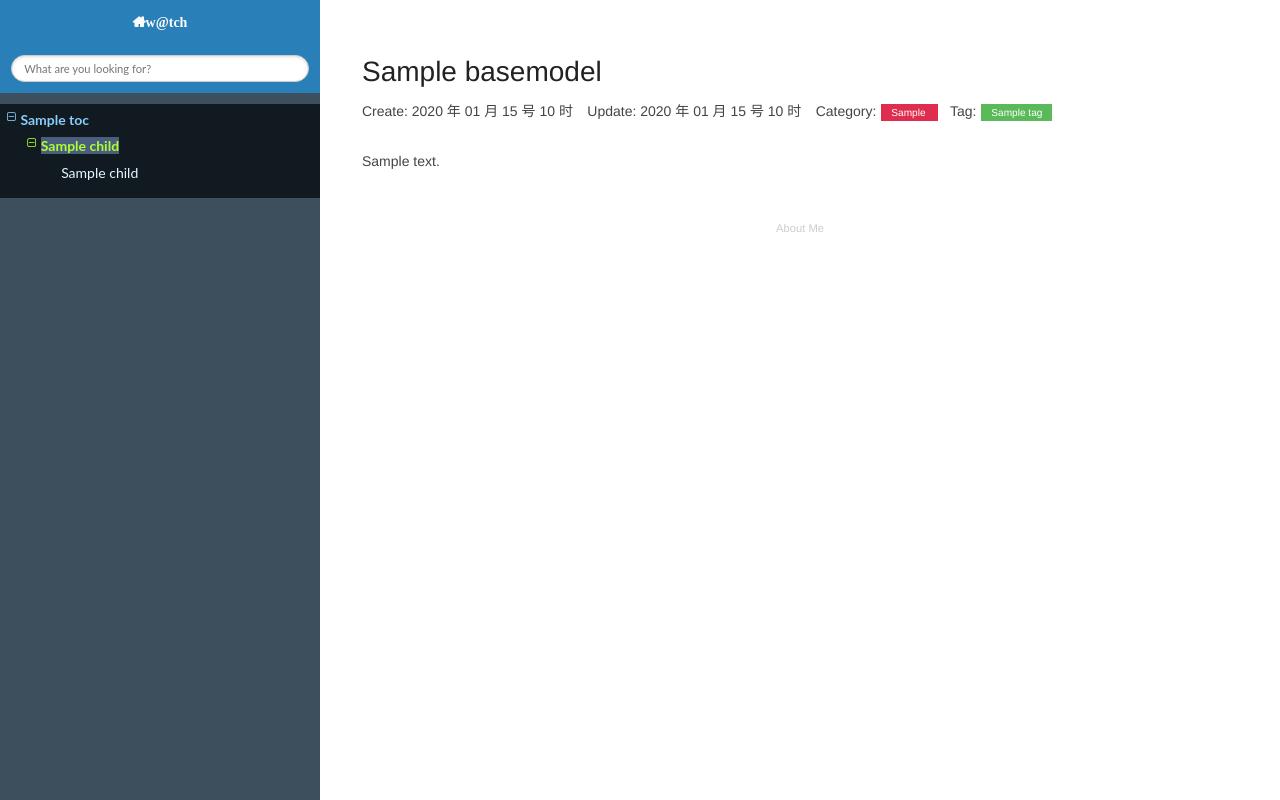
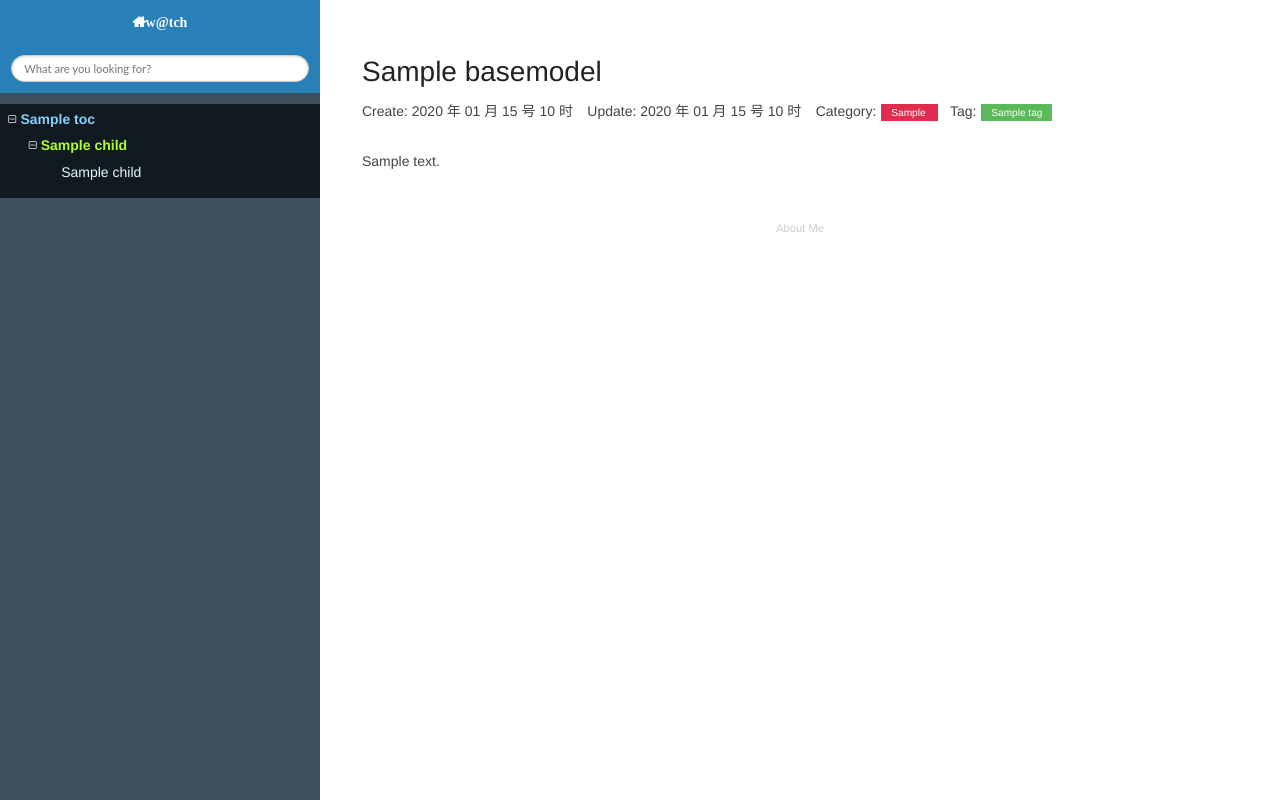
Before and after one commit to L1nwatch/my_blog_source, a Django app: template my_blog/articles/templates/article.html in a window 1280 px wide. Run offline with Django 3.2, Linux system fonts and the light colour scheme; tables that the repository leaves empty hold one stand-in row (values such as "Sample post"); the template is opened without the code that fills it: values that come from a table or form of the project are taken from there, most other values are stand-ins (such as "Sample title", 1, 10 or a date in 2020).

Commit message:
继续修改 CSS, 修改文章目录树的 js 脚本, 主要是处理目录树显示的代码逻辑

```diff
--- a/my_blog/articles/templates/article_sidebar.html
+++ b/my_blog/articles/templates/article_sidebar.html
@@ -2,39 +2,32 @@
     {% if toc %}
         {% for l1 in toc %}
             <li class="toctree-l1">
-                <a href="#{{ l1.id }}">
+                <a class="toctree-a" href="#{{ l1.id }}">{{ l1.title }}</a>
                 {% if l1.child %}
-                        <span class="toctree-expand fa fa-plus-square-o show-button1"></span>{{ l1.title }}
+                    <span class="toctree-expand fa fa-plus-square-o show-button1"></span>
                     <ul>
                         {% for l2 in l1.child %}
                             <li class="toctree-l2">
-                                    <a class="a-show1" href="#{{ l2.id }}">
+                                <a class="a-show1 toctree-a" href="#{{ l2.id }}">{{ l2.title }}</a>
                                     {% if l2.child %}
                                         <span class="toctree-expand fa fa-plus-square-o show-button2"></span>
-                                            {{ l2.title }}
                                         <ul>
                                             {% for l3 in l2.child %}
                                                 {% if l3 %}
                                                     <li class="toctree-l3">
-                                                            <a class="a-show2" href="#{{ l3.id }}">
+                                                        <a class="a-show2 toctree-a" href="#{{ l3.id }}">
                                                             {{ l3.title }}
                                                         </a>
                                                     </li>
                                                 {% endif %}
                                             {% endfor %}
                                         </ul>
-                                        {% else %}
-                                            {{ l2.title }}
                                     {% endif %}
-                                    </a>
                             </li>
 
                         {% endfor %}
                     </ul>
-                    {% else %}
-                        {{ l1.title }}
                 {% endif %}
-                </a>
             </li>
 
         {% endfor %}
--- a/my_blog/static/articles/display.js
+++ b/my_blog/static/articles/display.js
@@ -2,21 +2,36 @@
  * Created by L1n on 17/5/22.
  */
 
+/*
+ 该函数处理 span, 即加号、减号的点击操作
+ */
 function add_current_for_show(show_button) {
-    // 为 li 添加 current 方便显示下一级标题
-    $($(show_button).parent().parent()).toggleClass("current");
-    // 为 a 添加 current 方便样式改变
+    // 为 父级-li 添加 current 方便显示下一级标题
     $($(show_button).parent()).toggleClass("current");
 
-    // 将当前的 + 号改为减号
-    $($(show_button)).toggleClass("fa-plus-square-o");
-    $($(show_button)).toggleClass("fa-minus-square-o");
+    // 如果当前为 + 号, 点击之后变 - 号, 确保确保同级 a 标签有 current
+    if ($(show_button).hasClass("fa-plus-square-o")) {
+        $(show_button).removeClass("fa-plus-square-o");
+        $(show_button).addClass("fa-minus-square-o");
+        $(show_button.siblings("a")).addClass("current")
+    }
+
+    // 如果当前为 - 号, 点击之后变 + 号, 确保同级 a 标签没有 current
+    else if ($(show_button).hasClass("fa-minus-square-o")) {
+        $(show_button).removeClass("fa-minus-square-o");
+        $(show_button).addClass("fa-plus-square-o");
+        $(show_button.siblings("a")).removeClass("current")
+    }
+
 }
 
+/*
+ 该函数处理 a 标签被点击时的情况
+ */
 function add_current_for_a_show(class_name, a_show) {
-    // 为 a 添加 current 方便显示跳转效果
+    // 确保被点击时, 除了该 a 标签以外的所有 a 标签都不会有 current
     $(class_name).removeClass("current");
-    $($(a_show)).toggleClass("current");
+    $(a_show).addClass("current");
 }
 
 $(document).ready(function () {
--- a/my_blog/static/my_blog.css
+++ b/my_blog/static/my_blog.css
@@ -240,7 +240,7 @@ h3 {
 }
 
 .markdown-body p, .markdown-body blockquote, .markdown-body ul, .markdown-body ol, .markdown-body dl, .markdown-body table, .markdown-body pre {
-    margin-top: 0;
+    margin-top: 16px;
     margin-bottom: 16px
 }
 
@@ -353,7 +353,7 @@ h3 {
 }
 
 .markdown-body li > p {
-    margin-top: 16px
+    margin: 0
 }
 
 .markdown-body li + li {
@@ -556,7 +556,7 @@ h3 {
 }
 
 .markdown-body .highlight pre, .markdown-body pre {
-    padding: 10px 16px 0 16px;
+    padding: 0 16px 0 16px;
     overflow: auto;
     font-size: 85%;
     line-height: 1.45;
@@ -688,7 +688,7 @@ h3 {
 
 .sidebar-search-menu .a-show1.current {
     color: greenyellow;
-    background: #4b5d7d;
+    /*background: #4b5d7d;*/
 }
 
 .sidebar {
@@ -696,10 +696,13 @@ h3 {
     overflow-x: hidden;
 }
 
+.sidebar-search-menu {
+    font-family: "Lato", "proxima-nova", "Helvetica Neue", Arial, sans-serif;
+}
+
 .sidebar-search-menu ul {
     padding: 0;
     margin: 0;
-    font-family: "Lato", "proxima-nova", "Helvetica Neue", Arial, sans-serif;
     font-weight: normal;
     color: #404040;
     min-height: 100%;
@@ -714,17 +717,22 @@ h3 {
     font-size: 90%;
 }
 
-.sidebar-search-menu li > a {
+.sidebar-search-menu .toctree-a {
     color: #e6f9ff;
-    font-family: "Lato", "proxima-nova", "Helvetica Neue", Arial, sans-serif;
     font-weight: normal;
     text-decoration: none /* 鼠标移上去不会显示下划线 */
 }
 
-.sidebar-search-menu li span.toctree-expand {
+/* 变为减号后可以跟标题对齐 */
+.sidebar-search-menu span.toctree-expand.fa.fa-minus-square-o {
+    line-height: 2em;
+}
+
+.sidebar-search-menu li .toctree-expand {
+    color: #e6f9ff;
     float: left;
     margin-left: -1.2em;
-    line-height: 1.6em;
+    line-height: 1.8em;
     display: block;
     font-size: 0.8em;
 }
```
Also changed, not shown: README.md. Lines whose indentation alone changed are shown as unchanged.
